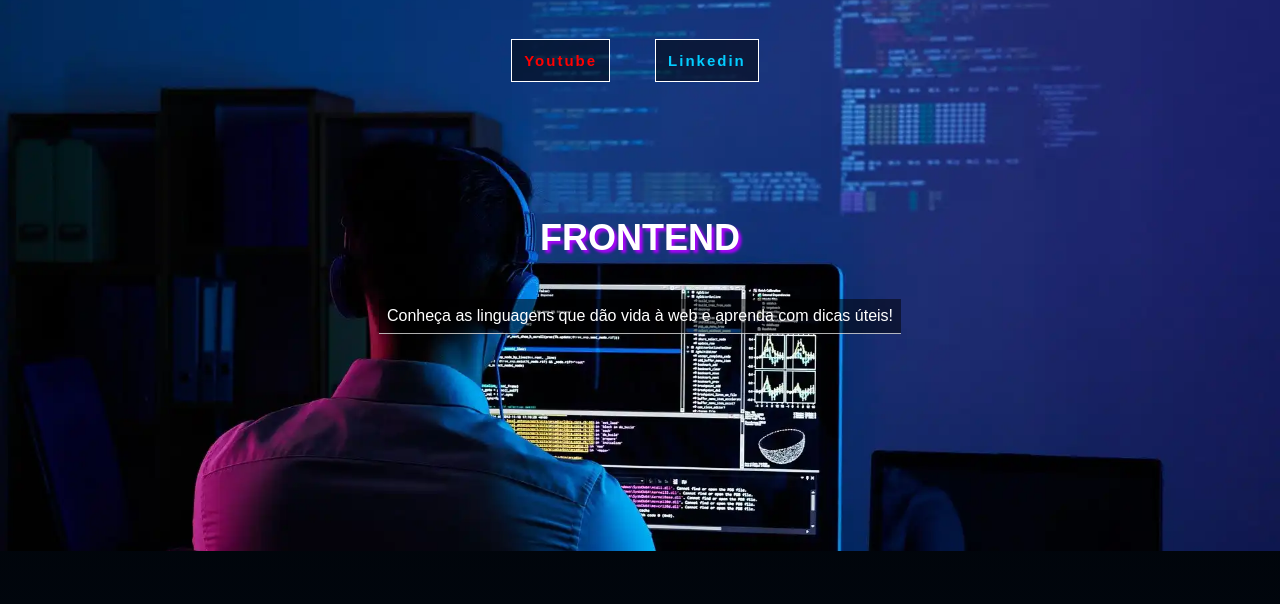
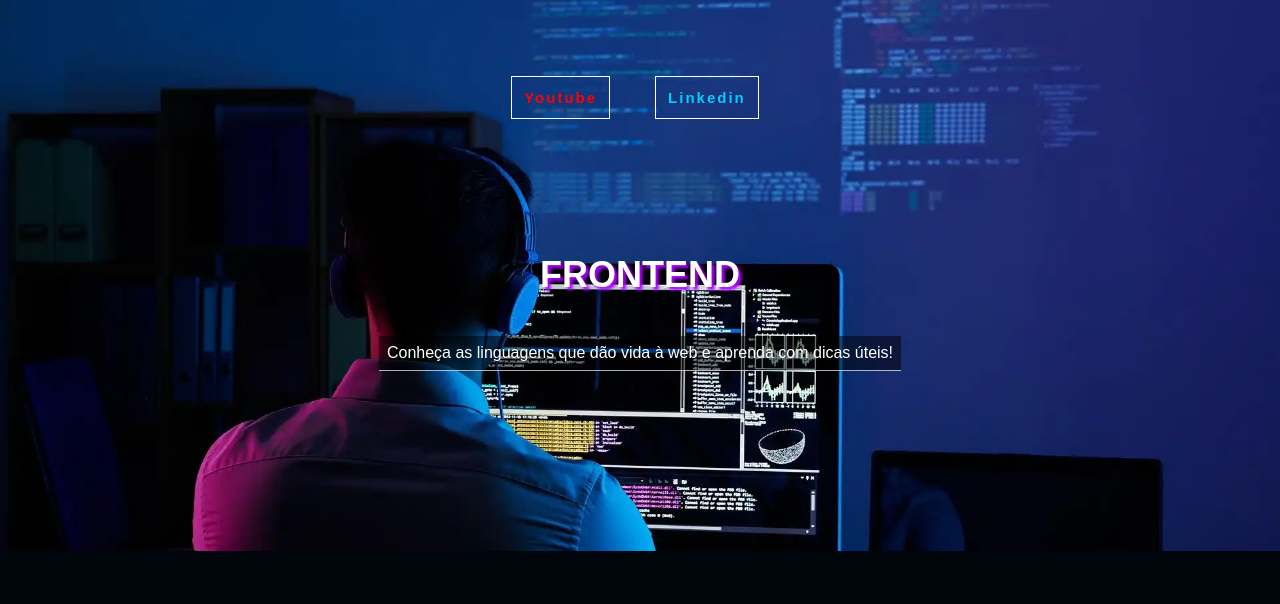
Before and after one commit to MarcosSilva-tech/projeto-serfrontend, a plain HTML site: page index.html in a window 1280 px wide. Shown: the top 604 px of the page. Drawn offline with Linux system fonts and the light colour scheme.

Commit message:
Update style.css

```diff
--- a/style.css
+++ b/style.css
@@ -39,6 +39,7 @@ body {
 .hero nav ul {
     padding: 20px 50px 0 0;
     text-align: center;
+    margin-top: 55px;
 }
 
 .hero nav li {
@@ -50,7 +51,7 @@ body {
 
 .hero nav a {
     display: block;
-    background-color: rgba(0, 0, 0, 0.527);
+    background-color: rgba(0, 0, 0, 0);
     color: white;
     padding: 12px;
     text-decoration: none;
```
